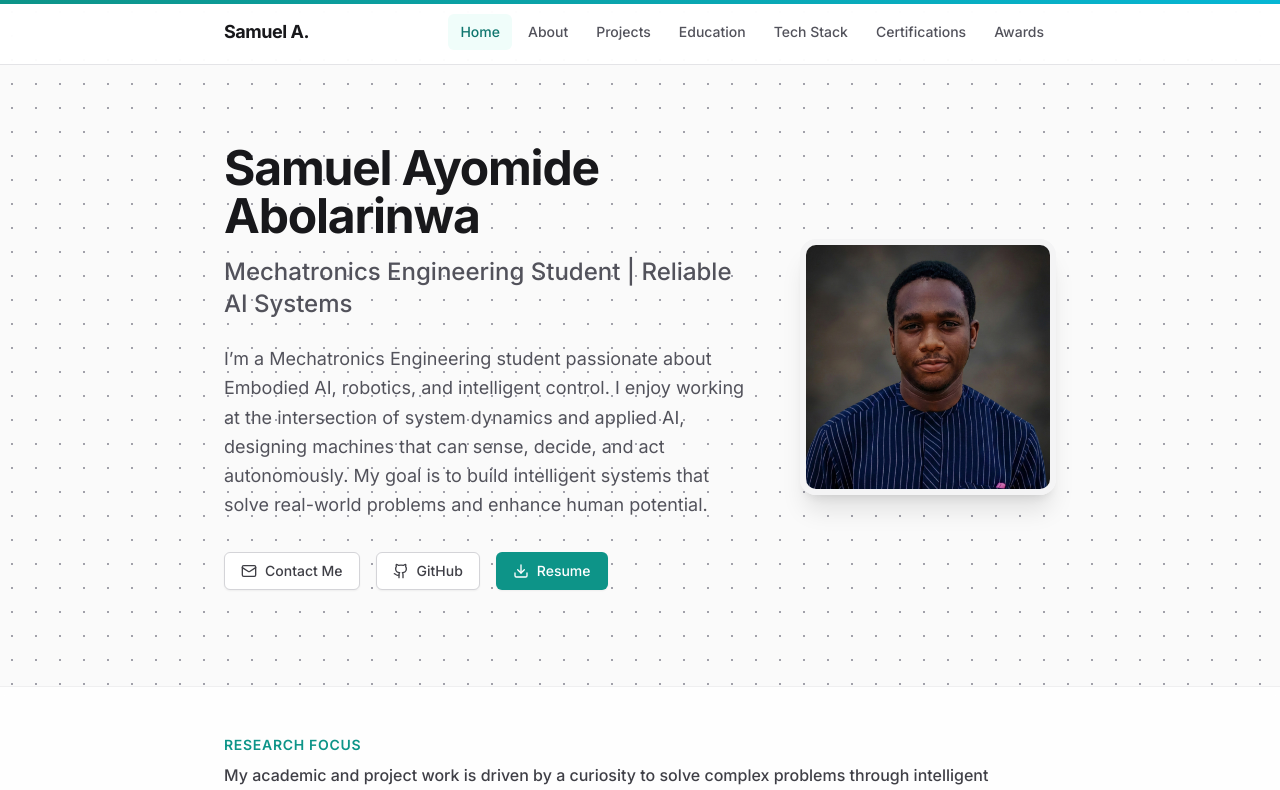
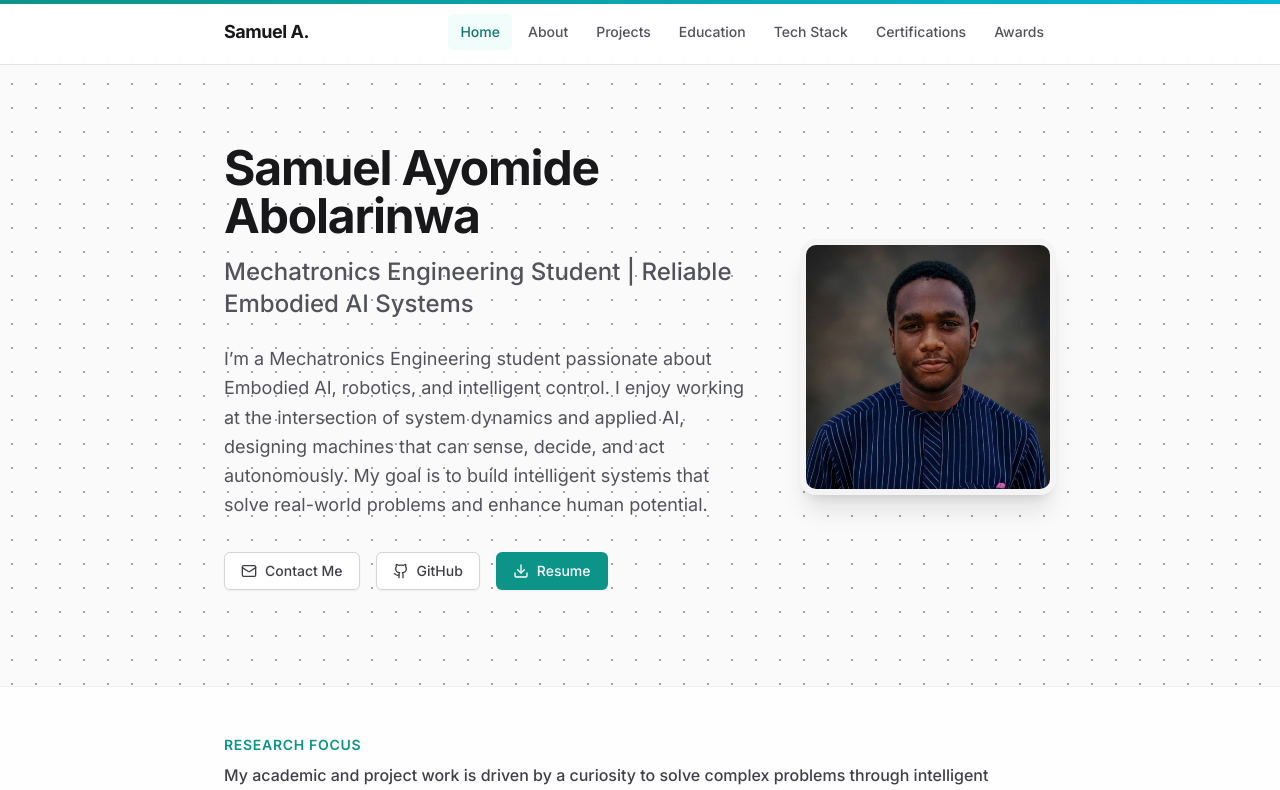
Before and after one commit to Ayomide-16/Personal-Website, a React (Vite) app: page / in a window 1280 px wide. Shown: the top 790 px of the page. Built offline with nearby package versions, Linux system fonts and the light colour scheme.

Commit message:
Update title in personal info

```diff
--- a/constants.ts
+++ b/constants.ts
@@ -2,7 +2,7 @@ import { Project, SkillCategory, Award, Education, Certification } from './types
 
 export const PERSONAL_INFO = {
   name: "Samuel Ayomide Abolarinwa",
-  title: "Mechatronics Engineering Student | Reliable AI Systems",
+  title: "Mechatronics Engineering Student | Reliable Embodied AI Systems",
   bio: "I’m a Mechatronics Engineering student passionate about Embodied AI, robotics, and intelligent control. I enjoy working at the intersection of system dynamics and applied AI, designing machines that can sense, decide, and act autonomously. My goal is to build intelligent systems that solve real-world problems and enhance human potential.",
   email: "abolarinwasa@gmail.com",
   phone: "+234 810 411 8605",
```
